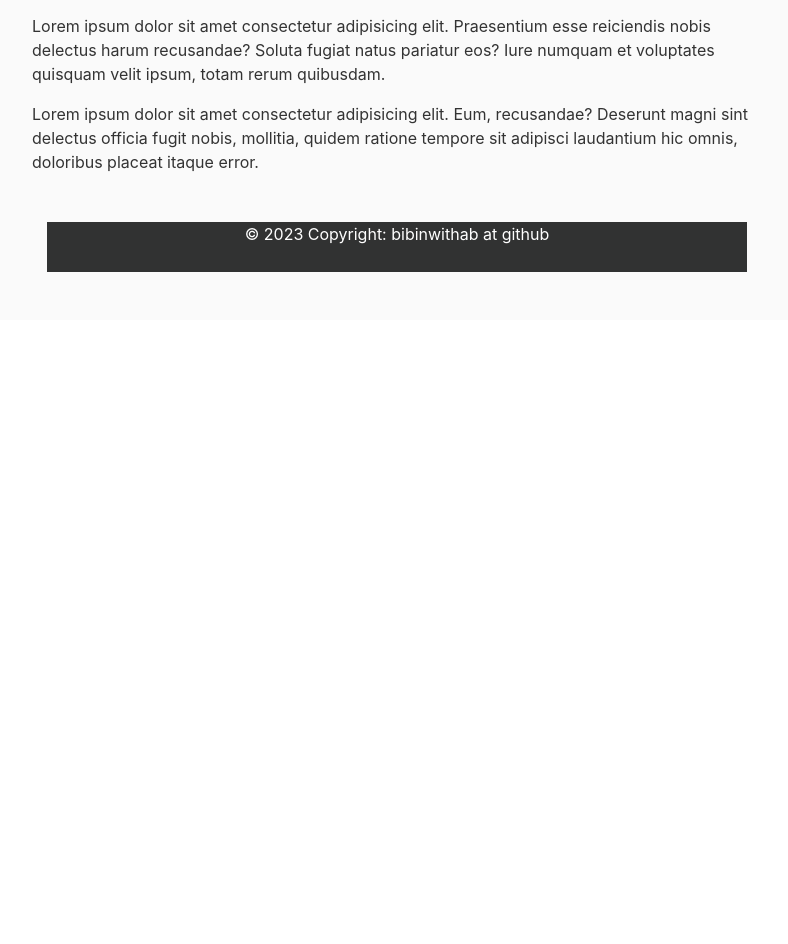
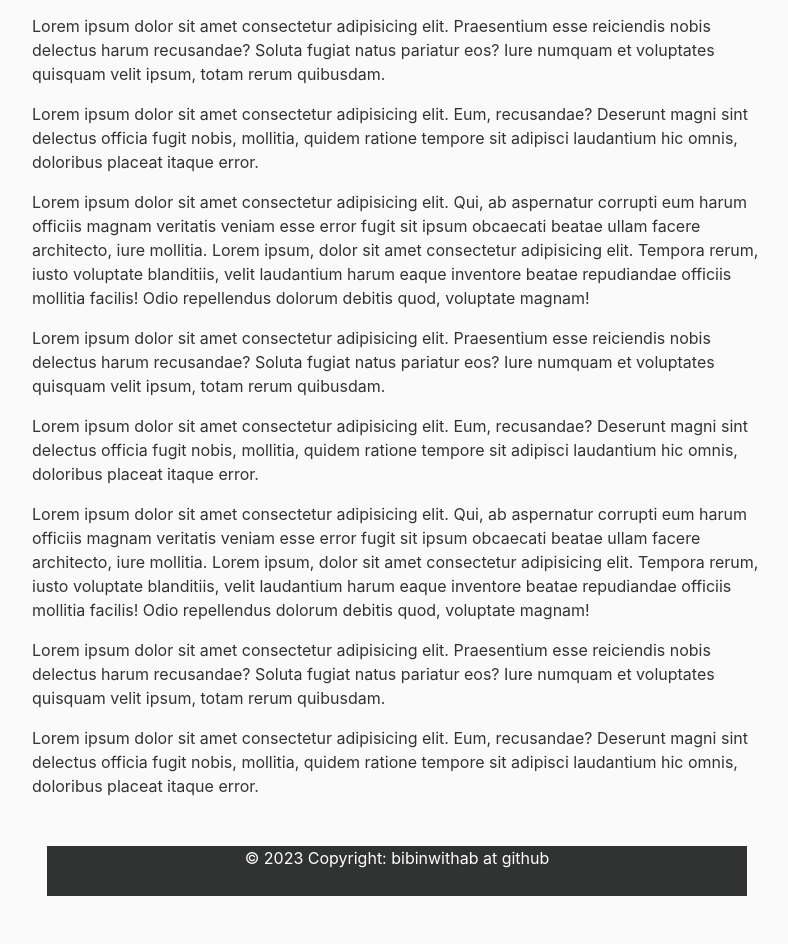
Before and after one commit to bibinwithab/podcats-demo, a Django app: page / in a window 1280 px wide. Shown: the part 595-1539 px from the top of the page, without its empty margins (53-841 px from the left). Before the commit the page ends 867 px from the top, so only its background shows below. Run offline with Django 4.2, Linux system fonts and the light colour scheme; some libraries are stand-ins or nearby versions.

Commit message:
home page update

```diff
--- a/podcats_demo/blog/templates/blog/blog.html
+++ b/podcats_demo/blog/templates/blog/blog.html
@@ -9,7 +9,12 @@
     <p>Lorem ipsum dolor sit amet consectetur adipisicing elit. Qui, ab aspernatur corrupti eum harum officiis magnam veritatis veniam esse error fugit sit ipsum obcaecati beatae ullam facere architecto, iure mollitia. Lorem ipsum, dolor sit amet consectetur adipisicing elit. Tempora rerum, iusto voluptate blanditiis, velit laudantium harum eaque inventore beatae repudiandae officiis mollitia facilis! Odio repellendus dolorum debitis quod, voluptate magnam!</p>
     <p>Lorem ipsum dolor sit amet consectetur adipisicing elit. Praesentium esse reiciendis nobis delectus harum recusandae? Soluta fugiat natus pariatur eos? Iure numquam et voluptates quisquam velit ipsum, totam rerum quibusdam.</p>
     <p>Lorem ipsum dolor sit amet consectetur adipisicing elit. Eum, recusandae? Deserunt magni sint delectus officia fugit nobis, mollitia, quidem ratione tempore sit adipisci laudantium hic omnis, doloribus placeat itaque error.</p>
-
+    <p>Lorem ipsum dolor sit amet consectetur adipisicing elit. Qui, ab aspernatur corrupti eum harum officiis magnam veritatis veniam esse error fugit sit ipsum obcaecati beatae ullam facere architecto, iure mollitia. Lorem ipsum, dolor sit amet consectetur adipisicing elit. Tempora rerum, iusto voluptate blanditiis, velit laudantium harum eaque inventore beatae repudiandae officiis mollitia facilis! Odio repellendus dolorum debitis quod, voluptate magnam!</p>
+    <p>Lorem ipsum dolor sit amet consectetur adipisicing elit. Praesentium esse reiciendis nobis delectus harum recusandae? Soluta fugiat natus pariatur eos? Iure numquam et voluptates quisquam velit ipsum, totam rerum quibusdam.</p>
+    <p>Lorem ipsum dolor sit amet consectetur adipisicing elit. Eum, recusandae? Deserunt magni sint delectus officia fugit nobis, mollitia, quidem ratione tempore sit adipisci laudantium hic omnis, doloribus placeat itaque error.</p>
+    <p>Lorem ipsum dolor sit amet consectetur adipisicing elit. Qui, ab aspernatur corrupti eum harum officiis magnam veritatis veniam esse error fugit sit ipsum obcaecati beatae ullam facere architecto, iure mollitia. Lorem ipsum, dolor sit amet consectetur adipisicing elit. Tempora rerum, iusto voluptate blanditiis, velit laudantium harum eaque inventore beatae repudiandae officiis mollitia facilis! Odio repellendus dolorum debitis quod, voluptate magnam!</p>
+    <p>Lorem ipsum dolor sit amet consectetur adipisicing elit. Praesentium esse reiciendis nobis delectus harum recusandae? Soluta fugiat natus pariatur eos? Iure numquam et voluptates quisquam velit ipsum, totam rerum quibusdam.</p>
+    <p>Lorem ipsum dolor sit amet consectetur adipisicing elit. Eum, recusandae? Deserunt magni sint delectus officia fugit nobis, mollitia, quidem ratione tempore sit adipisci laudantium hic omnis, doloribus placeat itaque error.</p>
     <div class="container my-5">
 
         <footer class="bg-light text-center text-white">
```
